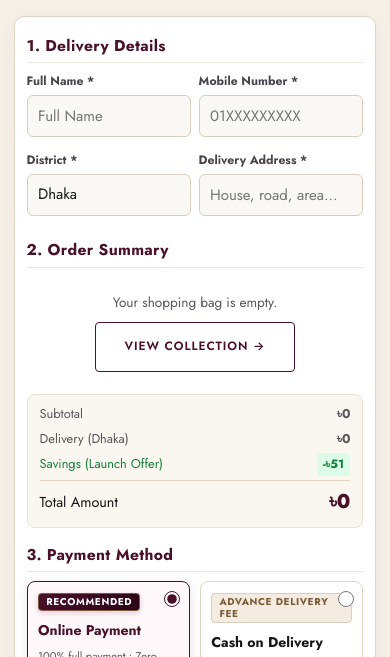
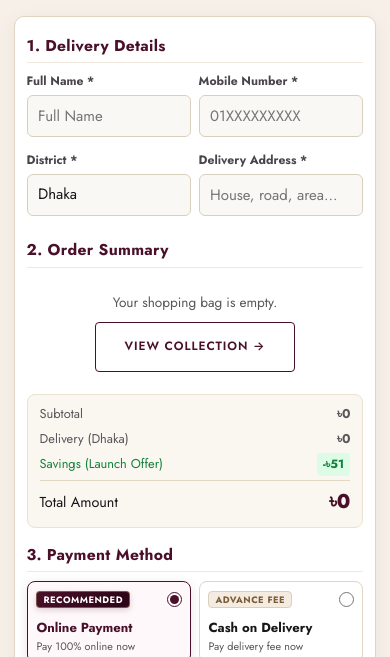
Before and after one commit to mohai51/Delice_store, a website: page frontend/checkout.html in a window 390 px wide. Shown: the part 173-830 px from the top of the page. Drawn offline with Linux system fonts and the light colour scheme; no server answers.

Commit message:
fix(checkout): align payment method options, eliminate awkward text wraps, and balance card heights on mobile

```diff
--- a/frontend/checkout.html
+++ b/frontend/checkout.html
@@ -8,7 +8,7 @@
   <link rel="preconnect" href="https://fonts.googleapis.com">
   <link rel="preconnect" href="https://fonts.gstatic.com" crossorigin>
   <link href="https://fonts.googleapis.com/css2?family=Hind+Siliguri:wght@400;500;600;700&family=Jost:ital,wght@0,400;0,500;0,600;0,700;0,800;1,400;1,500;1,700&family=PT+Sans:ital,wght@0,400;0,700;1,400;1,700&family=Roboto:ital,wght@0,400;0,500;0,700;0,900;1,400;1,500;1,700&display=swap" rel="stylesheet">
-  <link rel="stylesheet" href="/css/style.css?v=6.2.0">
+  <link rel="stylesheet" href="/css/style.css?v=6.2.1">
   <style>
     .spin-icon { animation: spin 1s linear infinite; }
     @keyframes spin { 100% { transform: rotate(360deg); } }
@@ -162,20 +162,24 @@
 
           <div class="payment-type-grid">
             <label class="payment-type-card active" id="payTypeCardOnline">
-              <input type="radio" name="paymentMethod" value="full_online" checked class="payment-type-radio">
-              <span class="payment-type-badge badge-recommended">Recommended</span>
+              <div class="payment-type-header">
+                <span class="payment-type-badge badge-recommended">Recommended</span>
+                <input type="radio" name="paymentMethod" value="full_online" checked class="payment-type-radio">
+              </div>
               <div class="payment-type-content">
-                <span class="payment-type-title">Online Payment</span>
-                <span class="payment-type-sub">100% full payment &bull; Zero cash hassle</span>
+                <div class="payment-type-title">Online Payment</div>
+                <div class="payment-type-sub">Pay 100% online now</div>
               </div>
             </label>
 
             <label class="payment-type-card" id="payTypeCardCOD">
-              <input type="radio" name="paymentMethod" value="cod_advance" class="payment-type-radio">
-              <span class="payment-type-badge badge-advance">Advance Delivery Fee</span>
+              <div class="payment-type-header">
+                <span class="payment-type-badge badge-advance">Advance Fee</span>
+                <input type="radio" name="paymentMethod" value="cod_advance" class="payment-type-radio">
+              </div>
               <div class="payment-type-content">
-                <span class="payment-type-title">Cash on Delivery</span>
-                <span class="payment-type-sub">Delivery fee now, product cash on delivery</span>
+                <div class="payment-type-title">Cash on Delivery</div>
+                <div class="payment-type-sub">Pay delivery fee now</div>
               </div>
             </label>
           </div>
@@ -245,8 +249,8 @@
     </div>
   </footer>
 
-  <script src="/js/cart.js?v=6.2.0"></script>
-  <script src="/js/app.js?v=6.2.0"></script>
-  <script src="/js/checkout.js?v=6.2.0"></script>
+  <script src="/js/cart.js?v=6.2.1"></script>
+  <script src="/js/app.js?v=6.2.1"></script>
+  <script src="/js/checkout.js?v=6.2.1"></script>
 </body>
 </html>
--- a/frontend/css/style.css
+++ b/frontend/css/style.css
@@ -2384,74 +2384,92 @@ body, p, li, span, input, select, textarea, label {
 .payment-type-grid {
   display: grid;
   grid-template-columns: 1fr 1fr;
-  gap: 0.6rem;
+  gap: 0.55rem;
   margin-bottom: 0.75rem;
 }
 
 .payment-type-card {
-  position: relative;
   display: flex;
   flex-direction: column;
-  padding: 0.65rem 0.65rem 0.6rem;
+  justify-content: space-between;
+  padding: 0.6rem 0.65rem;
   border-radius: 8px;
   border: 1.5px solid #E0D4C3;
   background: #FFFFFF;
   cursor: pointer;
   transition: all 0.22s ease;
   user-select: none;
-  overflow: hidden;
-}
-
-.payment-type-card input[type="radio"] {
-  position: absolute;
-  top: 0.55rem;
-  right: 0.55rem;
+  min-height: 86px;
+  box-sizing: border-box;
+}
+
+.payment-type-header {
+  display: flex;
+  align-items: center;
+  justify-content: space-between;
+  gap: 0.4rem;
+  margin-bottom: 0.35rem;
+}
+
+.payment-type-badge {
+  font-size: 0.62rem;
+  font-weight: 700;
+  text-transform: uppercase;
+  letter-spacing: 0.05em;
+  padding: 0.15rem 0.45rem;
+  border-radius: 4px;
+  display: inline-block;
+  white-space: nowrap;
+  line-height: 1.2;
+}
+
+.badge-recommended {
+  background: linear-gradient(135deg, #4A102A 0%, #2A0415 100%);
+  color: #FFFFFF;
+  border: 1px solid rgba(197, 164, 109, 0.5);
+  box-shadow: 0 2px 6px rgba(74, 16, 42, 0.18);
+}
+
+.badge-advance {
+  background: #F4EBE1;
+  color: #7A5B35;
+  border: 1px solid #D9CFBF;
+}
+
+.payment-type-radio {
   width: 16px;
   height: 16px;
   accent-color: #4A102A;
   margin: 0;
   cursor: pointer;
-}
-
-.payment-type-badge {
-  font-size: 0.62rem;
-  font-weight: 700;
-  text-transform: uppercase;
-  letter-spacing: 0.06em;
-  padding: 0.15rem 0.45rem;
-  border-radius: 4px;
-  display: inline-block;
-  align-self: flex-start;
-  margin-bottom: 0.35rem;
-  line-height: 1.2;
-}
-
-.badge-recommended {
-  background: linear-gradient(135deg, #4A102A 0%, #2A0415 100%);
-  color: #FFFFFF;
-  border: 1px solid rgba(197, 164, 109, 0.5);
-  box-shadow: 0 2px 6px rgba(74, 16, 42, 0.18);
-}
-
-.badge-advance {
-  background: #F4EBE1;
-  color: #7A5B35;
-  border: 1px solid #D9CFBF;
+  flex-shrink: 0;
+}
+
+.payment-type-content {
+  display: flex;
+  flex-direction: column;
+  gap: 0.15rem;
 }
 
 .payment-type-title {
-  font-size: 0.88rem;
+  font-size: 0.86rem;
   font-weight: 700;
   color: #181619;
   line-height: 1.25;
-  margin-bottom: 0.2rem;
-  padding-right: 1.2rem;
+  margin: 0;
+  white-space: nowrap;
+  overflow: hidden;
+  text-overflow: ellipsis;
 }
 
 .payment-type-sub {
-  font-size: 0.7rem;
+  font-size: 0.72rem;
   color: #59555B;
   line-height: 1.3;
+  margin: 0;
+  white-space: nowrap;
+  overflow: hidden;
+  text-overflow: ellipsis;
 }
 
 /* Active Highlight for Payment Types */
@@ -3865,6 +3883,27 @@ body, p, li, span, input, select, textarea, label {
     font-size: 15px !important;
     padding: 0.5rem 0.65rem;
   }
+  .payment-type-grid {
+    gap: 0.45rem;
+  }
+  .payment-type-card {
+    padding: 0.55rem 0.55rem;
+    min-height: 82px;
+  }
+  .payment-type-badge {
+    font-size: 0.58rem;
+    padding: 0.12rem 0.38rem;
+  }
+  .payment-type-radio {
+    width: 15px;
+    height: 15px;
+  }
+  .payment-type-title {
+    font-size: 0.82rem;
+  }
+  .payment-type-sub {
+    font-size: 0.68rem;
+  }
   .payment-method-card {
     padding: 0.45rem 0.5rem;
     min-height: 44px;
@@ -3881,8 +3920,9 @@ body, p, li, span, input, select, textarea, label {
     font-size: 1.05rem;
   }
   .btn-pay-now {
-    min-height: 46px;
-    font-size: 0.98rem;
+    min-height: 48px;
+    font-size: 0.94rem;
+    white-space: nowrap;
   }
 
   /* 10. PRODUCT MODAL & DETAIL PAGE */
```
